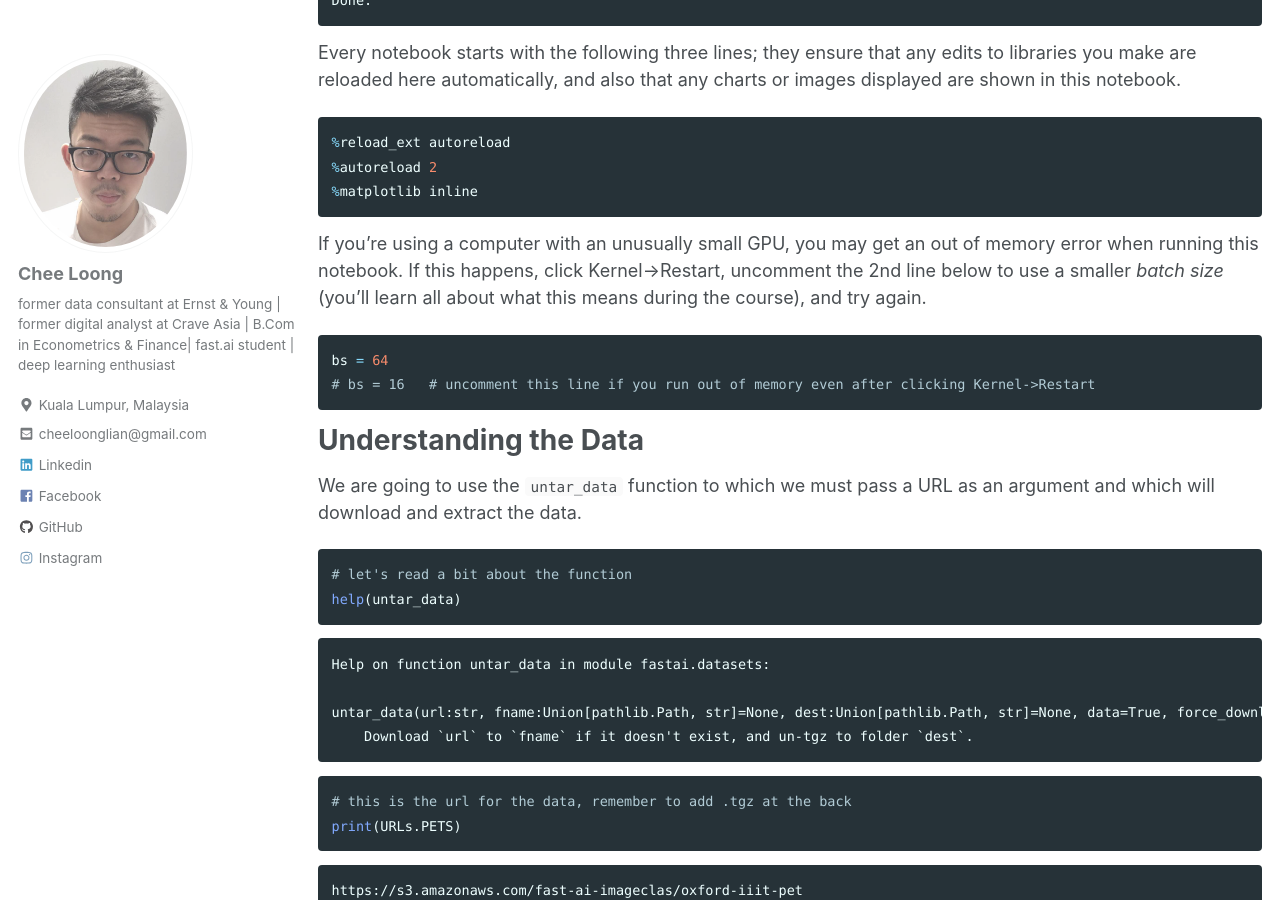
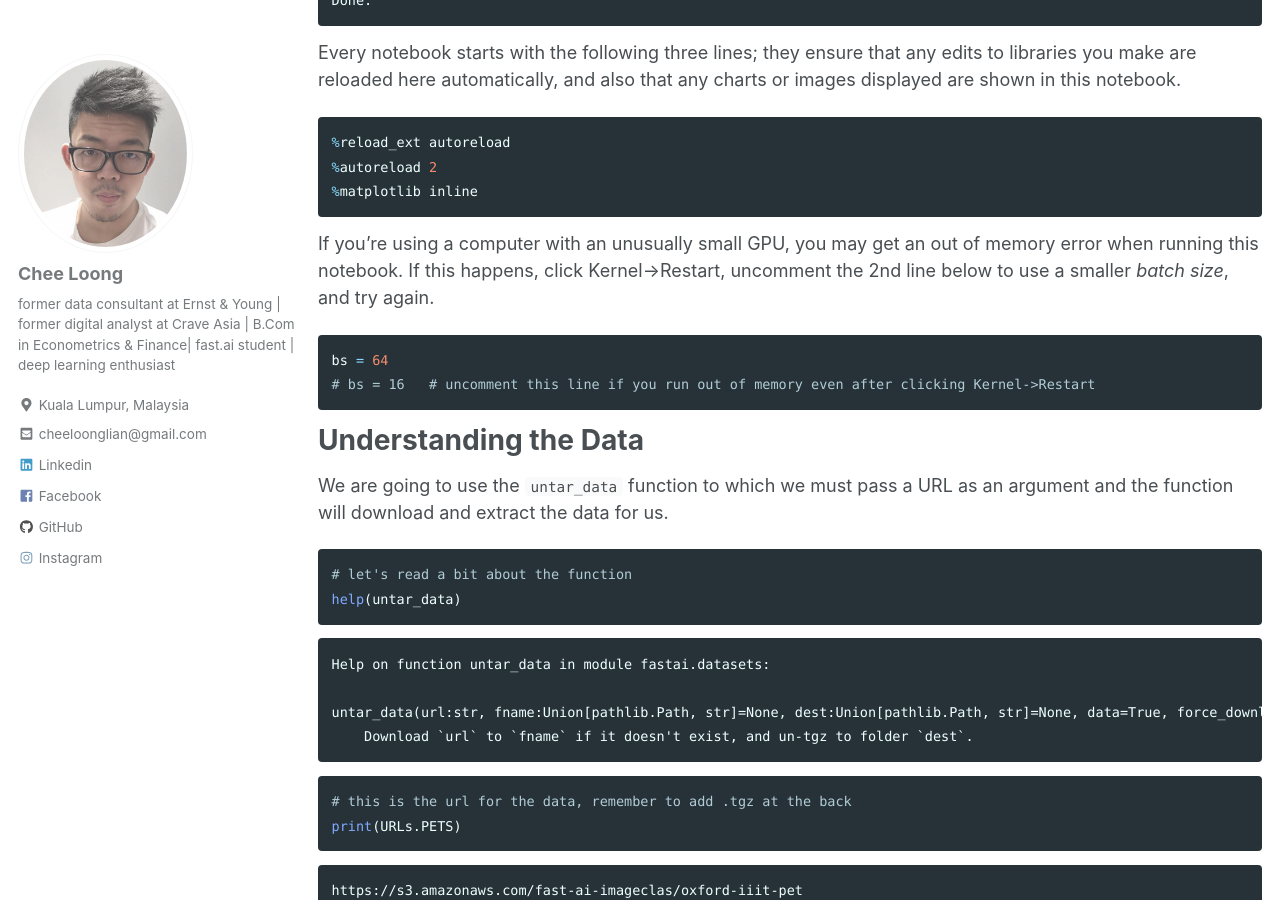
Before and after one commit to CheeLoong/CheeLoong.github.io, a Jekyll site: the page built from _posts/2019-03-11-pets.md, in a window 1280 px wide and 900 px high, scrolled down 1411 px. Built offline with Jekyll 4.4.1, drawn with Linux system fonts in a browser that asks for light colours; cached includes are drawn as plain includes.

Commit message:
fix cv typo, old blogs minor fix

````diff
--- a/_posts/2019-03-11-pets.md
+++ b/_posts/2019-03-11-pets.md
@@ -65,7 +65,7 @@ Every notebook starts with the following three lines; they ensure that any edits
 %matplotlib inline
 ```
 
-If you're using a computer with an unusually small GPU, you may get an out of memory error when running this notebook. If this happens, click Kernel->Restart, uncomment the 2nd line below to use a smaller *batch size* (you'll learn all about what this means during the course), and try again.
+If you're using a computer with an unusually small GPU, you may get an out of memory error when running this notebook. If this happens, click Kernel->Restart, uncomment the 2nd line below to use a smaller *batch size*, and try again.
 
 
 ```python
@@ -75,7 +75,7 @@ bs = 64
 
 # Understanding the Data
 
-We are going to use the `untar_data` function to which we must pass a URL as an argument and which will download and extract the data.
+We are going to use the `untar_data` function to which we must pass a URL as an argument and the function will download and extract the data for us.
 
 
 ```python
````
Also changed, not shown: 3 other files.
